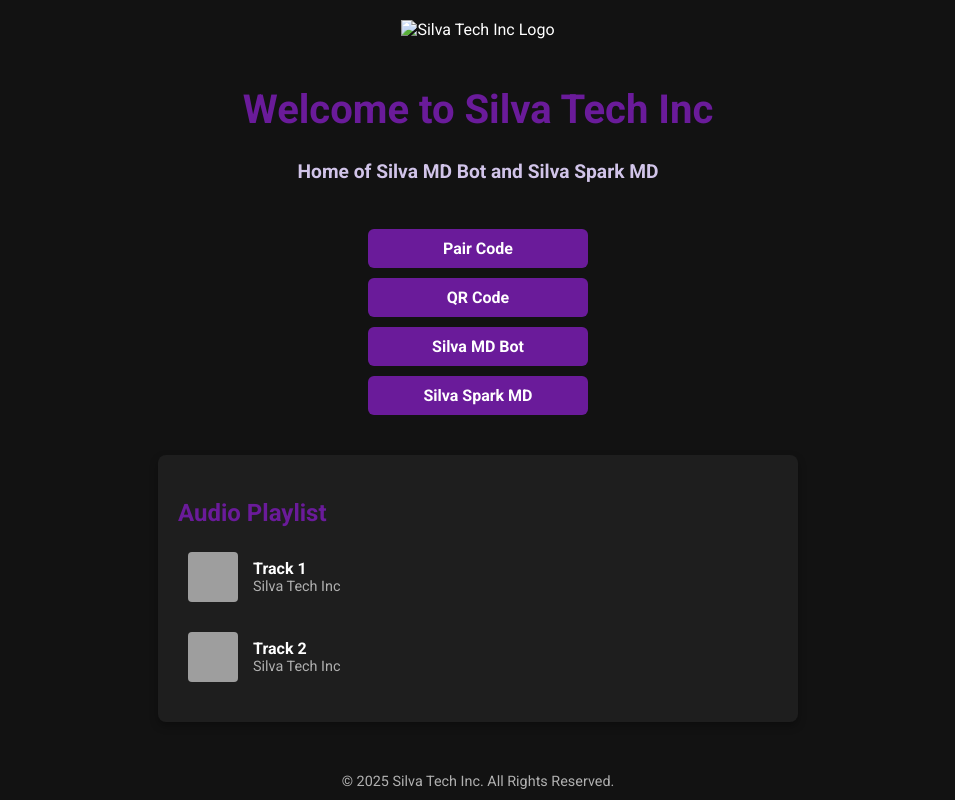
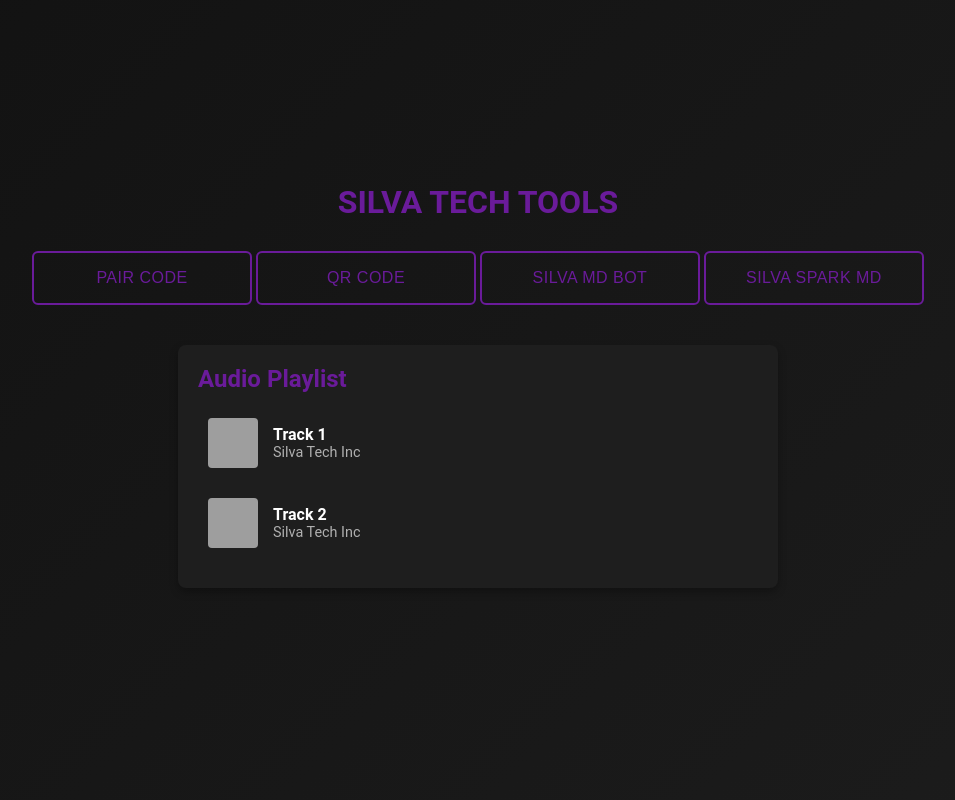
Before and after one commit to Terrizev/Power-session-gen, a website: page main.html in a window 1280 px wide. Shown: the whole page, without its empty margins (162-1117 px from the left). Drawn offline with Linux system fonts and the light colour scheme; grey boxes are pictures that could not be loaded.

Commit message:
Update main.html

```diff
--- a/main.html
+++ b/main.html
@@ -3,52 +3,99 @@
 <head>
   <meta charset="UTF-8">
   <meta name="viewport" content="width=device-width, initial-scale=1.0">
-  <title>Silva Tech Inc</title>
-  <meta name="theme-color" content="#6a1b9a">
-  <meta name="description" content="Welcome to Silva Tech Inc - Home of Silva MD Bot and Silva Spark MD.">
+  <meta name="description" content="Silva Tech Inc - Streamlined QR Code and Pairing Features">
   <meta name="author" content="Silva Tech Inc">
-  <link href="/style.css" rel="stylesheet">
-  <link rel="shortcut icon" href="/silva-logo.png">
+  <title>Silva Tech Inc - Tools</title>
+  <style>
+    /* General Reset */
+    * {
+      margin: 0;
+      padding: 0;
+      box-sizing: border-box;
+    }
 
-  <style>
-    /* External Font Imports */
-    @import url('https://fonts.googleapis.com/css2?family=Roboto:wght@400;700&display=swap');
-
-    /* Body Styling */
     body {
-      margin: 0;
-      font-family: 'Roboto', sans-serif;
-      background-color: #121212;
-      color: #ffffff;
       display: flex;
       flex-direction: column;
       align-items: center;
-      justify-content: flex-start;
-      min-height: 100vh;
-    }
-
-    /* Header Styling */
-    header {
-      text-align: center;
-      padding: 20px 0;
-    }
-
-    header img {
-      width: 120px;
-      margin-bottom: 20px;
+      justify-content: center;
+      height: 100vh;
+      margin: 0;
+      background: linear-gradient(135deg, #121212, #1c1c1c);
+      color: #fff;
+      font-family: 'Roboto', 'Segoe UI', sans-serif;
     }
 
     h1 {
-      font-size: 2.5rem;
+      font-size: 2rem;
+      margin-bottom: 20px;
+      text-transform: uppercase;
       color: #6a1b9a;
     }
 
-    h2 {
-      font-size: 1.2rem;
-      color: #d1c4e9;
+    .btn {
+      --primary-color: #6a1b9a;
+      --secondary-color: rgb(10, 25, 30);
+      width: 220px;
+      padding: 1em;
+      background: transparent;
+      border-radius: 6px;
+      border: 2px solid var(--primary-color);
+      color: var(--primary-color);
+      font-size: 16px;
+      font-weight: 500;
+      text-transform: uppercase;
+      letter-spacing: 0.5px;
+      margin: 10px 0;
+      cursor: pointer;
+      overflow: hidden;
+      position: relative;
+      transition: all 0.4s ease;
+      z-index: 1;
     }
 
-    /* Audio Playlist Styling */
+    .btn::after, .btn::before {
+      content: '';
+      position: absolute;
+      inset: 0;
+      background: var(--primary-color);
+      z-index: -1;
+      transform: scaleX(0);
+      transform-origin: left;
+      transition: transform 0.4s ease-in-out;
+    }
+
+    .btn::after {
+      transform-origin: right;
+    }
+
+    .btn:hover {
+      color: var(--secondary-color);
+    }
+
+    .btn:hover::before {
+      transform: scaleX(1);
+    }
+
+    .btn:hover::after {
+      transform: scaleX(1);
+    }
+
+    .btn:active {
+      transform: scale(0.98);
+    }
+
+    .container {
+      text-align: center;
+    }
+
+    @media (max-width: 480px) {
+      .btn {
+        width: 100%;
+        font-size: 14px;
+      }
+    }
+
     .audio-playlist {
       background-color: #1e1e1e;
       border-radius: 8px;
@@ -104,53 +151,17 @@
       color: #b0b0b0;
     }
 
-    /* Button Styling */
-    .btn {
-      display: block;
-      width: 200px;
-      padding: 10px;
-      margin: 10px auto;
-      background-color: #6a1b9a;
-      color: #ffffff;
-      text-align: center;
-      text-decoration: none;
-      border-radius: 6px;
-      font-weight: bold;
-      transition: background-color 0.3s;
-    }
-
-    .btn:hover {
-      background-color: #4a148c;
-    }
-
-    /* Footer Styling */
-    footer {
-      margin-top: auto;
-      text-align: center;
-      padding: 10px;
-      font-size: 0.9rem;
-      color: #b0b0b0;
-    }
-
   </style>
 </head>
-
 <body>
-  <header>
-    <img src="/silva-logo.png" alt="Silva Tech Inc Logo">
-    <h1>Welcome to Silva Tech Inc</h1>
-    <h2>Home of Silva MD Bot and Silva Spark MD</h2>
-  </header>
-
-  <!-- Priority Interaction Section -->
-  <div>
-    <a href="/pair" class="btn">Pair Code</a>
-    <a href="/qr" class="btn">QR Code</a>
-    <a href="https://github.com/SilvaTechB/silva-md-bot" class="btn">Silva MD Bot</a>
-    <a href="https://github.com/SilvaTechB/silva-spark-md" class="btn">Silva Spark MD</a>
+  <div class="container">
+    <h1>Silva Tech Tools</h1>
+    <button onclick="window.open('/pair', '_self')" class="btn">Pair Code</button>
+    <button onclick="window.open('/qr', '_self')" class="btn">QR Code</button>
+    <button onclick="window.open('https://github.com/SilvaTechB/silva-md-bot', '_blank')" class="btn">Silva MD Bot</button>
+    <button onclick="window.open('https://github.com/SilvaTechB/silva-spark-md', '_blank')" class="btn">Silva Spark MD</button>
   </div>
 
-  <!-- Audio Playlist Section -->
   <div class="audio-playlist">
     <h3>Audio Playlist</h3>
     <div class="track">
@@ -169,10 +180,5 @@
     </div>
     <!-- Add more tracks as needed -->
   </div>
-
-  <footer>
-    &copy; 2025 Silva Tech Inc. All Rights Reserved.
-  </footer>
 </body>
-
 </html>
```
